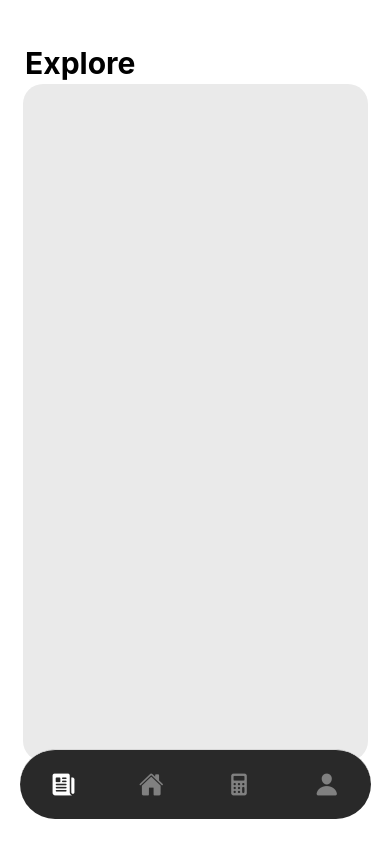
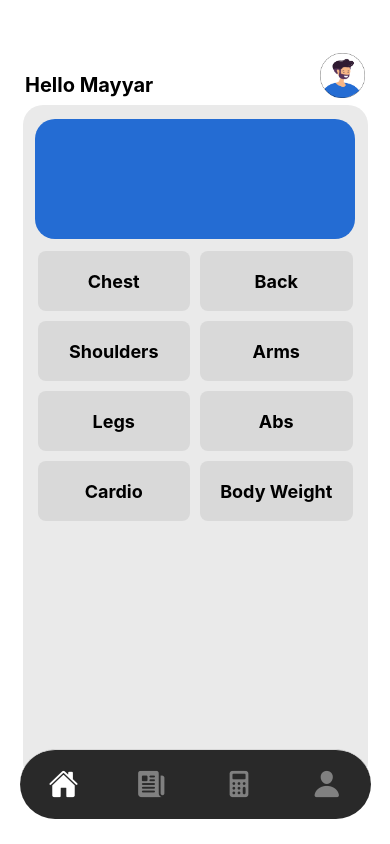
Before and after one commit to mayyaribrahim/FitTrack, a React Native app: screen /home in a window 390 px wide. Built offline with nearby package versions, Linux system fonts and the light colour scheme.

Commit message:
homescreen update

```diff
--- /dev/null
+++ b/src/components/ExCategoryGrid.js
@@ -0,0 +1,53 @@
+import { Pressable, View, Text, StyleSheet, Platform } from "react-native";
+
+
+function ExCategoryGrid({ title, onPress }) {
+
+  return (
+    <View style={styles.gridItem}>
+      <Pressable
+        android_ripple={{ color: "#ccc" }}
+        style={({ pressed }) => [
+          styles.button,
+          pressed ? styles.buttonPressed : null,
+        ]}
+        onPress={onPress}
+      >
+        <View style={styles.innerContainer}>
+          <Text style={styles.title}>{title}</Text>
+        </View>
+      </Pressable>
+    </View>
+  );
+}
+
+export default ExCategoryGrid;
+
+const styles = StyleSheet.create({
+  gridItem: {
+    flex: 1,
+    margin: 5,
+    height: 60,
+    borderRadius: 8,
+    elevation: 4,
+    overflow: Platform.OS === "android" ? "hidden" : "visible",
+  },
+  button: {
+    flex: 1,
+  },
+  buttonPressed: {
+    opacity: 0.5,
+  },
+  innerContainer: {
+    flex: 1,
+    padding: 16,
+    justifyContent: "center",
+    alignItems: "center",
+    borderRadius: 8,
+    backgroundColor: '#D9D9D9'
+  },
+  title: {
+    fontWeight: "bold",
+    fontSize: 18,
+  },
+});
--- a/src/navigations/TabNav.js
+++ b/src/navigations/TabNav.js
@@ -13,6 +13,7 @@ function MyTabs() {
   return (
 
     <Tab.Navigator
+    initialRouteName="Home"
     screenOptions={{
       headerShown: false,
       tabBarShowLabel: false,
@@ -22,32 +23,35 @@ function MyTabs() {
     }}
     safeAreaInsets={{bottom: 0,}}
     >
-      <Tab.Screen
-        name="Feed"
-        component={FeedScreen}
-        options={{
-          tabBarIcon: ({color, size}) => (
-            <Ionicons name='newspaper' color={color} size={size}/>
-          )
-        }}
-      />
 
       <Tab.Screen
         name="Home"
         component={HomeScreen}
         options={{
           tabBarIcon: ({color, size}) => (
-            <Ionicons name='home' color={color} size={size}/>
+            <Ionicons name='home' color={color} size={30}/>
           )
         }}
       />
+
+      <Tab.Screen
+        name="Feed"
+        component={FeedScreen}
+        options={{
+          tabBarIcon: ({color, size}) => (
+            <Ionicons name='newspaper' color={color} size={30}/>
+          )
+        }}
+      />
+
+
 
       <Tab.Screen
         name="macros"
         component={CalCulationScreen}
         options={{
           tabBarIcon: ({color, size}) => (
-            <Ionicons name='calculator' color={color} size={size}/>
+            <Ionicons name='calculator' color={color} size={30}/>
           )
         }}
       />
@@ -57,7 +61,7 @@ function MyTabs() {
         component={ProfileScreen}
         options={{
           tabBarIcon: ({color, size}) => (
-            <Ionicons name='person' color={color} size={size}/>
+            <Ionicons name='person' color={color} size={30}/>
           )
         }}
         />
--- a/src/screens/authScreens/LoginScreen.js
+++ b/src/screens/authScreens/LoginScreen.js
@@ -1,7 +1,7 @@
 import React, { useState } from "react";
 import { View, Text, StyleSheet, TouchableOpacity, Image, KeyboardAvoidingView, Platform, } from "react-native";
 import PrimaryButton from "../../components/PrimaryButton";
-import InputField from "../../components/inputFeild";
+import InputField from "../../components/InputFeild";
 
 function LoginScreen ({navigation}) {
   const [email, setEmail] = useState("");
--- a/src/screens/authScreens/SecondSignupScreen.js
+++ b/src/screens/authScreens/SecondSignupScreen.js
@@ -1,7 +1,7 @@
 import React, { useState } from "react";
 import { View, StyleSheet, Image, } from "react-native";
 import PrimaryButton from "../../components/PrimaryButton";
-import InputField from "../../components/inputFeild";
+import InputField from "../../components/InputFeild";
 
 function SecondSignupScreen ({ navigation }) {
   const [email, setEmail] = useState("");
--- a/src/screens/authScreens/SignupScreen.js
+++ b/src/screens/authScreens/SignupScreen.js
@@ -1,7 +1,7 @@
 import React, { useState } from "react";
 import { View, StyleSheet,Image, } from "react-native";
 import PrimaryButton from "../../components/PrimaryButton";
-import InputField from "../../components/inputFeild";
+import InputField from "../../components/InputFeild";
 
 
 function SignupScreen ({ navigation }) {
--- a/src/screens/authScreens/StartNow.js
+++ b/src/screens/authScreens/StartNow.js
@@ -1,7 +1,7 @@
 import React, { useState } from "react";
 import { View, StyleSheet,Image, } from "react-native";
 import PrimaryButton from "../../components/PrimaryButton";
-import InputField from "../../components/inputFeild";
+import InputField from "../../components/InputFeild";
 import { FontAwesome6 } from '@expo/vector-icons';
 
 
--- a/src/screens/tabScreens/HomeScreen.js
+++ b/src/screens/tabScreens/HomeScreen.js
@@ -1,14 +1,59 @@
-import { View, Text, StyleSheet, ScrollView } from "react-native";
+import { View, Text, StyleSheet, ScrollView, FlatList, Image } from "react-native";
+import ExCategoryGrid from "../../components/ExCategoryGrid";
+import { CATEGORIES } from "../../data/ButtonsData";
+import { Ionicons } from "@expo/vector-icons";
 
 function HomeScreen() {
+  function renderCategoryItem(itemData) {
+
+    function pressHandler() {
+      //navigation.navigate('MealsOverview', {
+        //categoryId: itemData.item.id,
+      //});
+    }
+
+    return (
+      <ExCategoryGrid
+        title={itemData.item.title}
+        onPress={pressHandler}
+      />
+    );
+  }
+
+
   return (
 
     <ScrollView style={styles.container}>
 
-      <Text style={styles.PageTitle}>Hello Mayyar</Text>
+
+      <View style={styles.headerContainer}>
+        <View style={styles.titleContainer}>
+          <Text style={styles.PageTitle}>Hello Mayyar</Text>
+        </View>
+
+        <Image style={styles.image} source={require("../../assets/images/user.png")}/>
+      </View>
 
       <View style={styles.boxContainer}>
-        <View style={styles.box}></View>
+
+        <View style={styles.box}>
+
+          <View style={styles.blueBoxContainer}>
+            <View style={styles.blueBox}></View>
+          </View>
+
+          <View style={styles.gridContainer}>
+            <FlatList
+              data={CATEGORIES}
+              keyExtractor={(item) => item.id}
+              renderItem={renderCategoryItem}
+              numColumns={2}
+              scrollEnabled = {false}
+            />
+          </View>
+
+        </View>
+
       </View>
 
     </ScrollView>
@@ -19,28 +64,62 @@ export default HomeScreen;
 
 const styles = StyleSheet.create({
   container: {
+    flex: 1,
     backgroundColor: "#fff",
     paddingTop: 60,
   },
+
   box: {
     width: 345,
     height: 677,
     borderRadius: 20,
     backgroundColor: "#EAEAEA",
+  },
 
-  },
-  boxContainer: {
+ boxContainer: {
     alignItems: 'center',
     justifyContent: 'flex-end',
+  },
+
+  blueBox: {
+    width: 320,
+    height: 120,
+    borderRadius: 20,
+    backgroundColor: "#246CD3",
+  },
+
+  blueBoxContainer: {
+    alignItems: 'center',
+    marginTop: 20,
+    bottom: 6,
   },
 
   PageTitle: {
     fontSize: 20,
     fontWeight: "bold",
     color: "#000",
-    textAlign: "left",
-    paddingLeft: 25,
-    bottom: 5,
+  },
 
+  titleContainer: {
+    top: 20,
   },
+
+  image: {
+    width: 45,
+    height: 45,
+  },
+
+  headerContainer: {
+    flexDirection: "row",
+    justifyContent: 'space-between',
+    paddingHorizontal: 25,
+   // borderWidth: 1,
+   // borderColor: 'red',
+    bottom: 7,
+  },
+
+  gridContainer: {
+    margin: 10,
+    bottom: 9,
+  }
 })
```
Also changed, not shown: src/assets/images/user.png (added).
